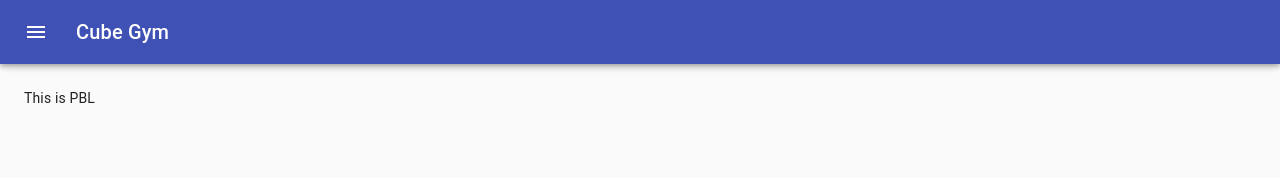
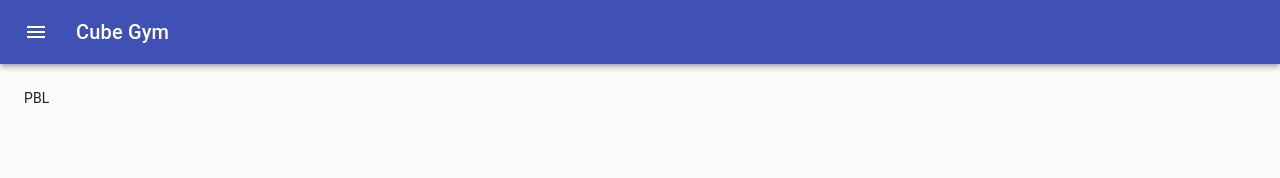
Before and after one commit to Sixstringcal/cubegym-web, a React (Create React App) app: page /PBL in a window 1280 px wide. Shown: the top 178 px of the page. Built offline with nearby package versions, Linux system fonts and the light colour scheme.

Commit message:
Filler conent in OBL and PBL pages

```diff
--- a/src/OBL.jsx
+++ b/src/OBL.jsx
@@ -5,6 +5,7 @@ export default function OBL() {
 
     return (
         <div>
+            OBL
         </div>
     );
 
--- a/src/PBL.jsx
+++ b/src/PBL.jsx
@@ -5,7 +5,7 @@ export default function PBL() {
 
     return (
         <div>
-            This is PBL
+            PBL
         </div>
     );
 
```
